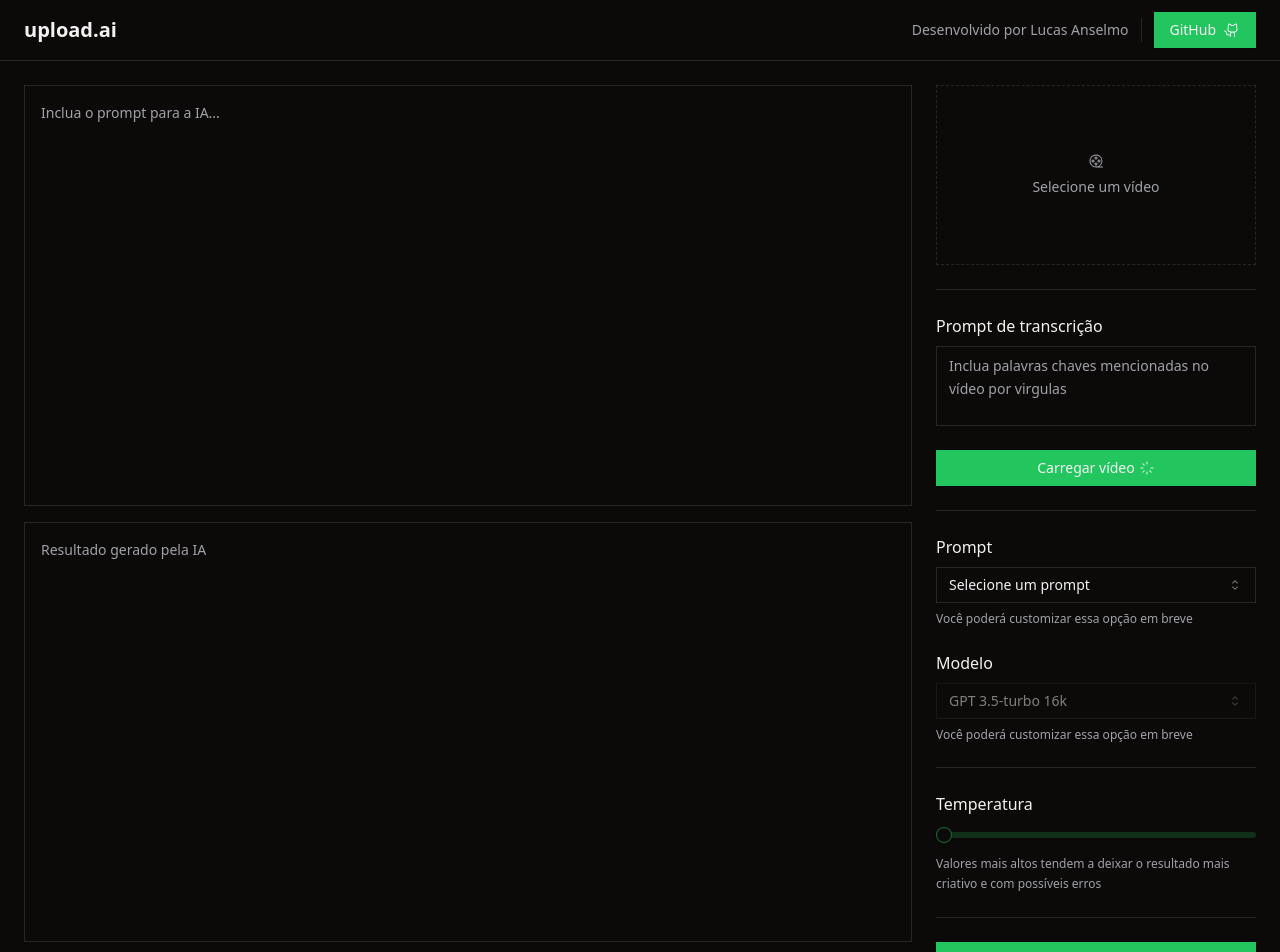
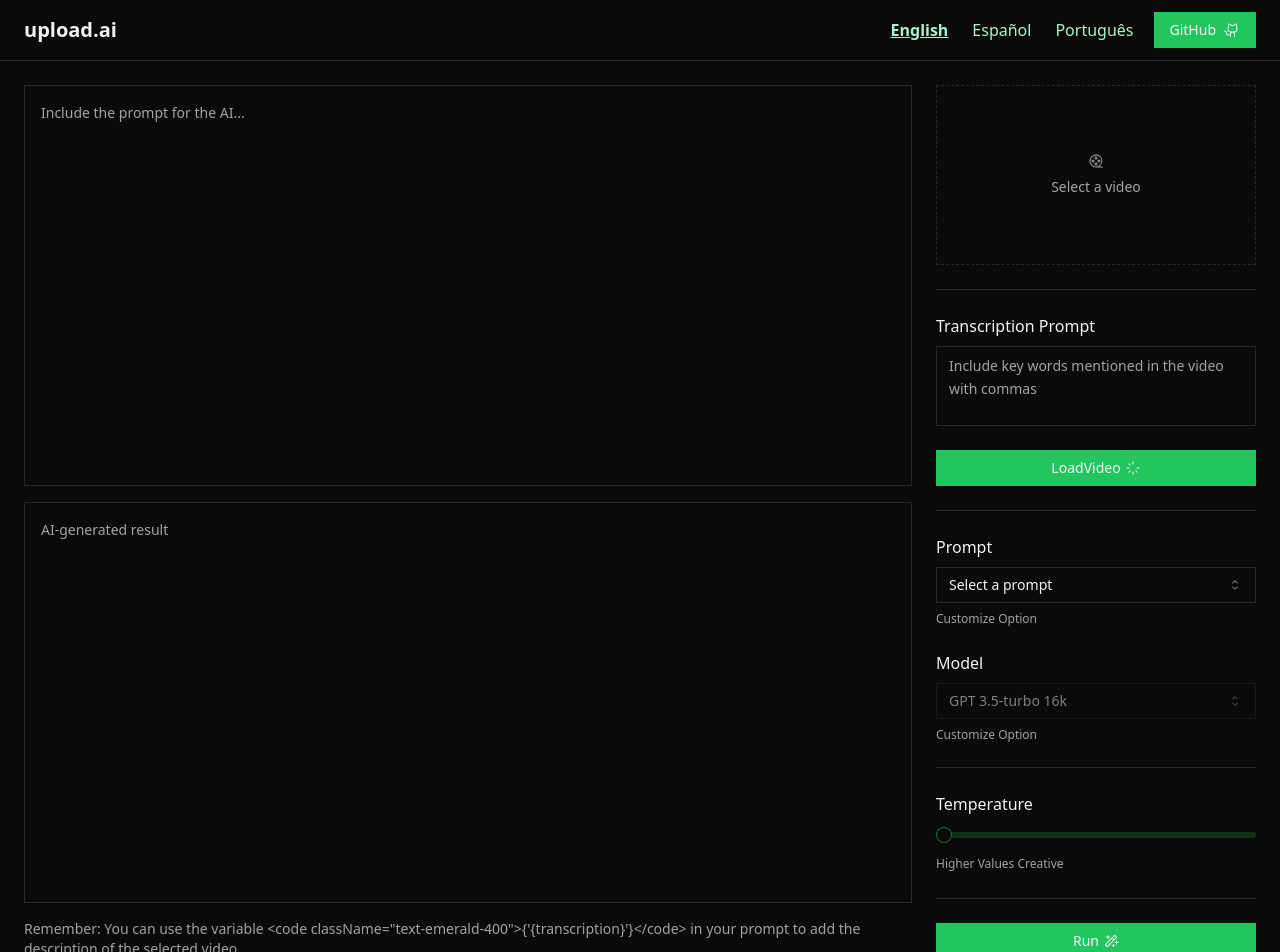
Before and after one commit to LucasAnselmoSilva12345/upload-ai-nlw, a React (Vite) app: page / in a window 1280 px wide. Shown: the top 952 px of the page. Built offline with nearby package versions, Linux system fonts and the light colour scheme.

Commit message:
Feat: i18next and react-i18next package Feat: Language Switcher component Feat: Translation json files
Signed-off-by: LucasAnselmoSilva12345 <lucasanselmodasilva02@gmail.com>

```diff
--- a/package.json
+++ b/package.json
@@ -20,8 +20,10 @@
     "@radix-ui/react-slot": "^1.0.2",
     "class-variance-authority": "^0.7.0",
     "clsx": "^2.0.0",
+    "i18next": "^23.5.1",
     "react": "^18.2.0",
     "react-dom": "^18.2.0",
+    "react-i18next": "^13.2.2",
     "tailwind-merge": "^1.14.0",
     "tailwindcss-animate": "^1.0.7"
   },
--- a/src/App.tsx
+++ b/src/App.tsx
@@ -16,19 +16,19 @@ import {
   SelectValue,
 } from './components/ui/select';
 import { Slider } from './components/ui/slider';
+import { useTranslation } from 'react-i18next';
+import { LanguageSwitcher } from './components/LanguageSwitcher/LanguageSwitcher';
 
 export function App() {
+  const { t } = useTranslation();
+
   return (
     <div className="min-h-screen flex flex-col">
       <header className="px-6 py-3 flex items-center justify-between border-b">
         <h1 className="text-xl font-bold">upload.ai</h1>
 
         <div className="flex items-center gap-3">
-          <span className="text-sm text-muted-foreground">
-            Desenvolvido por Lucas Anselmo
-          </span>
-
-          <Separator orientation="vertical" className="h-6" />
+          <LanguageSwitcher />
 
           <Button className="flex items-center gap-2 text-neutral-100">
             GitHub
@@ -42,19 +42,17 @@ export function App() {
           <div className="grid grid-rows-2 gap-4 flex-1">
             <Textarea
               className="resize-none p-4 leading-relaxed"
-              placeholder="Inclua o prompt para a IA..."
+              placeholder={t('textAreaIncludePrompt')}
             />
             <Textarea
               className="resize-none p-4 leading-relaxed"
-              placeholder="Resultado gerado pela IA"
+              placeholder={t('textAreaResultPrompt')}
               readOnly
             />
           </div>
 
           <p className="text-sm text-muted-foreground">
-            Lembre-se: Você pode utilizar a variável{' '}
-            <code className="text-emerald-400">{'{transcription}'}</code> no seu
-            prompt para adicionar a descrição do vídeo selecionado
+            {t('reminder_message')}
           </p>
         </section>
 
@@ -65,7 +63,7 @@ export function App() {
               className="cursor-pointer border flex rounded-md aspect-video border-dashed text-sm flex-col gap-2 items-center justify-center text-muted-foreground hover:bg-primary/60"
             >
               <FilmReel size={16} weight="regular" />
-              Selecione um vídeo
+              {t('SelectedUploadVideo')}
             </label>
             <input
               type="file"
@@ -79,12 +77,12 @@ export function App() {
 
             <div className="space-y-2">
               <Label htmlFor="transcription_prompt">
-                Prompt de transcrição
+                {t('TranscriptionPrompt')}
               </Label>
               <Textarea
                 id="transcription_prompt"
                 className="h-20 leading-relaxed resize-none"
-                placeholder="Inclua palavras chaves mencionadas no vídeo por virgulas"
+                placeholder={t('keywords')}
               />
             </div>
 
@@ -92,7 +90,7 @@ export function App() {
               type="submit"
               className="w-full text-neutral-100 flex items-center justify-center gap-1"
             >
-              Carregar vídeo <SpinnerGap size={16} weight="regular" />
+              {t('LoadVideo')} <SpinnerGap size={16} weight="regular" />
             </Button>
           </form>
 
@@ -100,25 +98,25 @@ export function App() {
 
           <form className="space-y-6">
             <div className="space-y-2">
-              <Label>Prompt</Label>
+              <Label>{t('Prompt')}</Label>
               <Select>
                 <SelectTrigger>
-                  <SelectValue placeholder="Selecione um prompt" />
+                  <SelectValue placeholder={t('SelectedOnPrompt')} />
                 </SelectTrigger>
                 <SelectContent>
-                  <SelectItem value="title">Titulo do YouTube</SelectItem>
+                  <SelectItem value="title">{t('YouTubeTitle')}</SelectItem>
                   <SelectItem value="description">
-                    Descrição do YouTube
+                    {t('YouTubeDescription')}
                   </SelectItem>
                 </SelectContent>
               </Select>
               <span className="block text-xs text-muted-foreground">
-                Você poderá customizar essa opção em breve
+                {t('CustomizeOption')}
               </span>
             </div>
 
             <div className="space-y-2">
-              <Label>Modelo</Label>
+              <Label>{t('Model')}</Label>
               <Select disabled defaultValue="gpt3.5">
                 <SelectTrigger>
                   <SelectValue />
@@ -128,19 +126,18 @@ export function App() {
                 </SelectContent>
               </Select>
               <span className="block text-xs text-muted-foreground">
-                Você poderá customizar essa opção em breve
+                {t('CustomizeOption')}
               </span>
             </div>
 
             <Separator />
 
             <div className="space-y-4">
-              <Label>Temperatura</Label>
+              <Label>{t('Temperature')}</Label>
               <Slider min={0} max={1} step={0.1} />
 
               <span className="block text-xs text-muted-foreground leading-relaxed">
-                Valores mais altos tendem a deixar o resultado mais criativo e
-                com possíveis erros
+                {t('HigherValuesCreative')}
               </span>
             </div>
 
@@ -150,7 +147,7 @@ export function App() {
               type="submit"
               className="w-full text-neutral-100 flex items-center justify-center gap-1"
             >
-              Executar <MagicWand size={16} weight="regular" />
+              {t('Run')} <MagicWand size={16} weight="regular" />
             </Button>
           </form>
         </aside>
--- /dev/null
+++ b/src/components/LanguageSwitcher/LanguageSwitcher.tsx
@@ -0,0 +1,49 @@
+import { useTranslation } from "react-i18next"
+
+const languageOptions = [
+  {
+    name: 'English',
+    value: 'en'
+  },
+  {
+    name: 'Español',
+    value: 'es'
+  },
+  {
+    name: 'Português',
+    value: 'ptBR'
+  }
+]
+
+export function LanguageSwitcher() {
+
+  const { i18n } = useTranslation()
+
+  return (
+    <div className="flex items-center justify-center gap-2">
+      {languageOptions.map((languageOption) => (
+        <button
+          key={languageOption.value}
+          onClick={() => {
+            i18n.changeLanguage(languageOption.value)
+          }}
+          className="bg-none border-none px-2"
+        >
+
+          <span
+            style={{
+              fontWeight:
+                i18n.language === languageOption.value ? 'bold' : 'normal',
+              textDecoration:
+                i18n.language === languageOption.value ? 'underline' : 'none'
+            }}
+            className="text-emerald-200 hover:opacity-70"
+          >
+            {languageOption.name}
+          </span>
+
+        </button>
+      ))}
+    </div>
+  )
+}
--- /dev/null
+++ b/src/i18n/index.ts
@@ -0,0 +1,20 @@
+import i18n from 'i18next';
+import { initReactI18next } from 'react-i18next';
+
+import enJSON from './translations/en.json';
+import esJSON from './translations/es.json';
+import ptBRJSON from './translations/pt_BR.json';
+
+i18n.use(initReactI18next).init({
+  fallbackLng: 'en',
+  interpolation: {
+    escapeValue: false,
+  },
+  resources: {
+    en: enJSON,
+    es: esJSON,
+    ptBR: ptBRJSON,
+  },
+});
+
+export default i18n;
--- /dev/null
+++ b/src/i18n/translations/en.json
@@ -0,0 +1,20 @@
+{
+  "translation": {
+    "textAreaIncludePrompt": "Include the prompt for the AI...",
+    "textAreaResultPrompt": "AI-generated result",
+    "reminder_message": "Remember: You can use the variable <code className=\"text-emerald-400\">{'{transcription}'}</code> in your prompt to add the description of the selected video.",
+    "SelectedUploadVideo": "Select a video",
+    "TranscriptionPrompt": "Transcription Prompt",
+    "keywords": "Include key words mentioned in the video with commas",
+    "LoadVideo": "LoadVideo",
+    "Prompt": "Prompt",
+    "SelectedOnPrompt": "Select a prompt",
+    "YouTubeTitle": "YouTube Title",
+    "YouTubeDescription": "YouTube Description",
+    "CustomizeOption": "Customize Option",
+    "Model": "Model",
+    "Temperature": "Temperature",
+    "HigherValuesCreative": "Higher Values Creative",
+    "Run": "Run"
+  }
+}
--- /dev/null
+++ b/src/i18n/translations/es.json
@@ -0,0 +1,19 @@
+{
+  "translation": {
+    "textAreaIncludePrompt": "Incluye el prompt para la IA...",
+    "textAreaResultPrompt": "Resultado generado por la IA",
+    "reminder_message": "Recuerda: Puedes usar la variable <code className=\"text-emerald-400\">{'{transcription}'}</code> en tu prompt para agregar la descripción del video seleccionado.",
+    "SelectedUploadVideo": "Selecciona un video",
+    "TranscriptionPrompt": "Prompt de Transcripción",
+    "keywords": "Incluye las palabras clave mencionadas en el vídeo con comas.",
+    "LoadVideo": "Cargar Video",
+    "Prompt": "Prompt",
+    "SelectedOnPrompt": "Seleccione un mensaje",
+    "YouTubeTitle": "Título de YouTube",
+    "YouTubeDescription": "Descripción de YouTube",
+    "CustomizeOption": "Podrás personalizar esta opción pronto",
+    "Temperature": "Temperatura",
+    "HigherValuesCreative": "Valores más altos tienden a hacer que el resultado sea más creativo con posibles errores",
+    "Run": "Ejecutar"
+  }
+}
--- /dev/null
+++ b/src/i18n/translations/pt_BR.json
@@ -0,0 +1,19 @@
+{
+  "translation": {
+    "textAreaIncludePrompt": "Inclua o prompt para a IA...",
+    "textAreaResultPrompt": "Resultado gerado pela IA",
+    "reminder_message": "Lembre-se: Você pode utilizar a variável <code className=\"text-emerald-400\">{'{transcription}'}</code> no seu prompt para adicionar a descrição do vídeo selecionado.",
+    "SelectedUploadVideo": "Selecione um vídeo",
+    "TranscriptionPrompt": "Prompt de transcrição",
+    "keywords": "Inclua palavras chaves mencionadas no vídeo por virgulas",
+    "LoadVideo": "Carregar vídeo",
+    "Prompt": "Prompt",
+    "SelectedOnPrompt": "Selecione um prompt",
+    "YouTubeTitle": "Título do YouTube",
+    "YouTubeDescription": "Descrição do YouTube",
+    "CustomizeOption": "Você poderá customizar essa opção em breve",
+    "Temperature": "Temperatura",
+    "HigherValuesCreative": "Valores mais altos tendem a deixar o resultado mais criativo e com possíveis erros",
+    "Run": "Executar"
+  }
+}
--- a/src/main.tsx
+++ b/src/main.tsx
@@ -2,6 +2,7 @@ import React from 'react';
 import ReactDOM from 'react-dom/client';
 import { App } from './App.tsx';
 import './index.css';
+import './i18n/index.ts';
 
 ReactDOM.createRoot(document.getElementById('root')!).render(
   <React.StrictMode>
```
Also changed, not shown: 1 other file (tests, documents, lock files or other folders).
